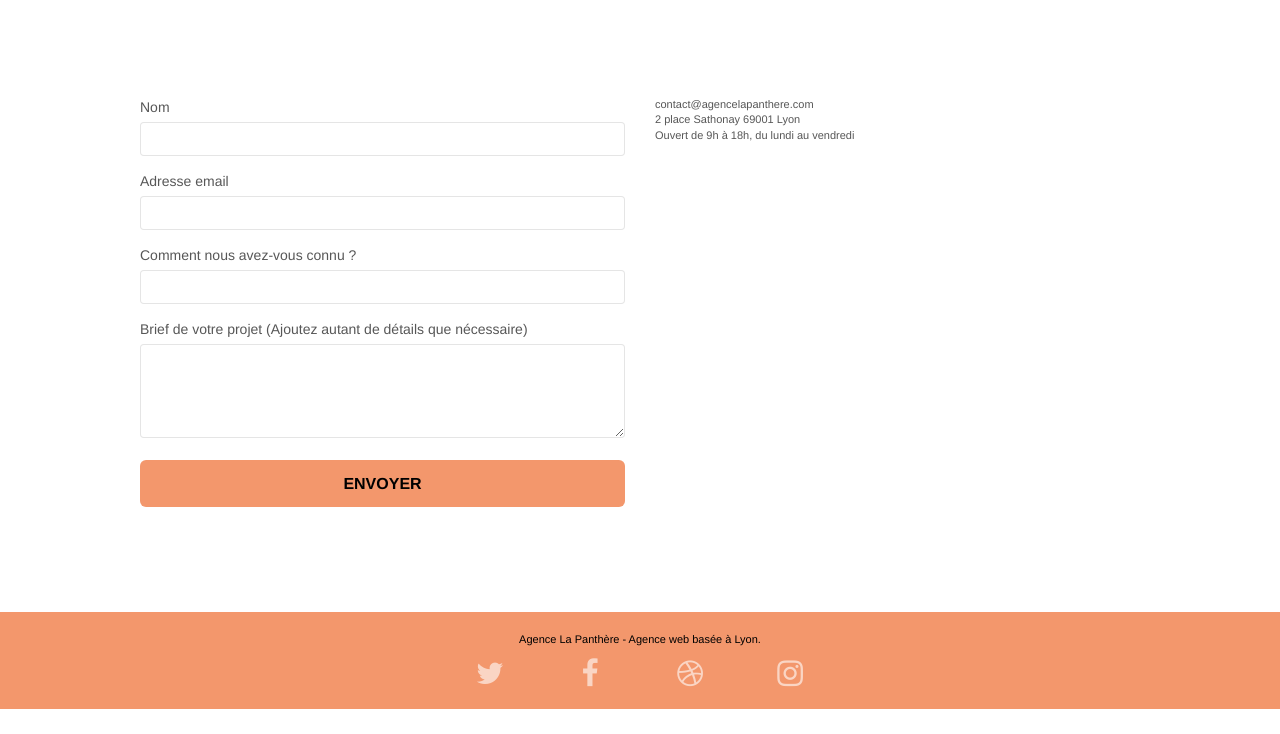
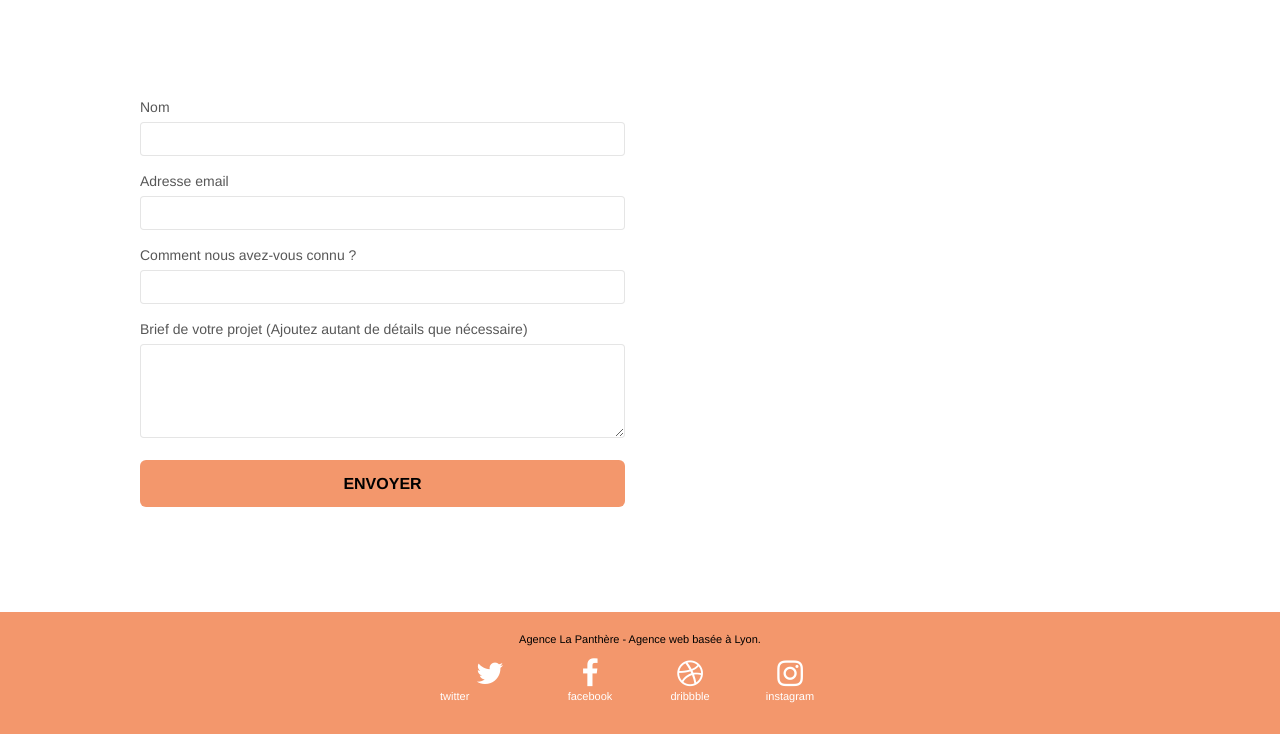
Before and after one commit to Ciarimboli/Projet4, a plain HTML site: page contact.html in a window 1280 px wide. Shown: the part 399-1133 px from the top of the page. Before the commit the page ends 1108 px from the top, so only its background shows below. Drawn offline with nearby package versions, Linux system fonts and the light colour scheme; files that its build step writes are made by us from their sources; a script that the page names is missing.

Commit message:
accessibilité: nom sur les liens

```diff
--- a/page2.html
+++ b/contact.html
@@ -4,7 +4,7 @@
     <meta charset="utf-8">
     <meta name="keywords" content="">
 	<meta name="robots" content="follow">
-    <meta name="description" content=" Contacter la panthère, l'agence web design, pour que nous puissions travailler ensemble et vous aider à attirer de nouveaux clients pour votre entreprise.">
+    <meta name="description" content="Contacter la panthère, l'agence web design, pour que nous puissions travailler ensemble et vous aider à attirer de nouveaux clients pour votre entreprise.">
     <meta name="viewport" content="width=device-width, initial-scale=1.0, viewport-fit=cover">
     <link rel="shortcut icon" type="image/png" href="favicon.jpg">
 
@@ -138,20 +138,26 @@
 						<div class="text-center">
 							<a class="social" href="index.html"><span class="fa fa-twitter icon-md"></span></a>
 						</div>
+						<div>
+							<p>twitter</p>
+						</div>
 					</div>
 					<div class="col-sm-3">
 						<div class="text-center">
 							<a class="social" href="index.html"><span class="fa fa-facebook icon-md"></span></a>
+							<p>facebook</p>
 						</div>
 					</div>
 					<div class="col-sm-3">
 						<div class="text-center">
 							<a class="social" href="index.html"><span class="fa fa-dribbble icon-md"></span></a>
+							<p>dribbble</p>
 						</div>
 					</div>
 					<div class="col-sm-3">
 						<div class="text-center">
 							<a class="social" href="index.html"><span class="fa fa-instagram icon-md"></span></a>
+							<p>instagram</p>
 						</div>
 					</div>
 				</div>
--- a/style.css
+++ b/style.css
@@ -133,7 +133,7 @@ a:hover {
 .d-bloc h5 a,
 .d-bloc h6 a,
 .d-bloc p a {
-    color: rgba(255, 255, 255, .6);
+    color: white;
 }
 
 .d-bloc .a-btn:hover,
@@ -645,13 +645,17 @@ h3,
 h4,
 h5,
 h6,
-p,
 label,
 .btn,
 a {
     font-family: "helvetica";
     font-weight: 400;
     color: #575757!important;
+}
+
+p,
+a {
+    color: white;
 }
 
 .container {
```
Also changed, not shown: index.html (+4 -0 lines).
